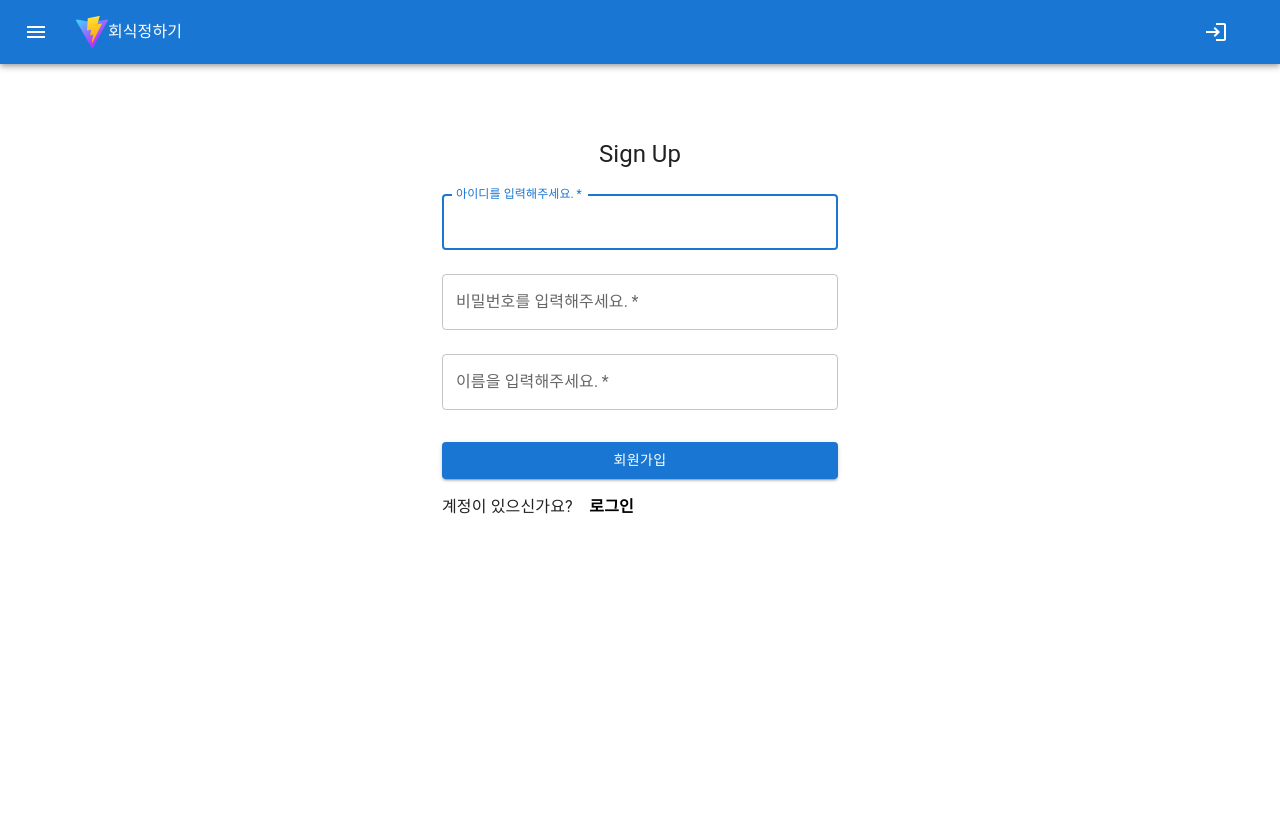
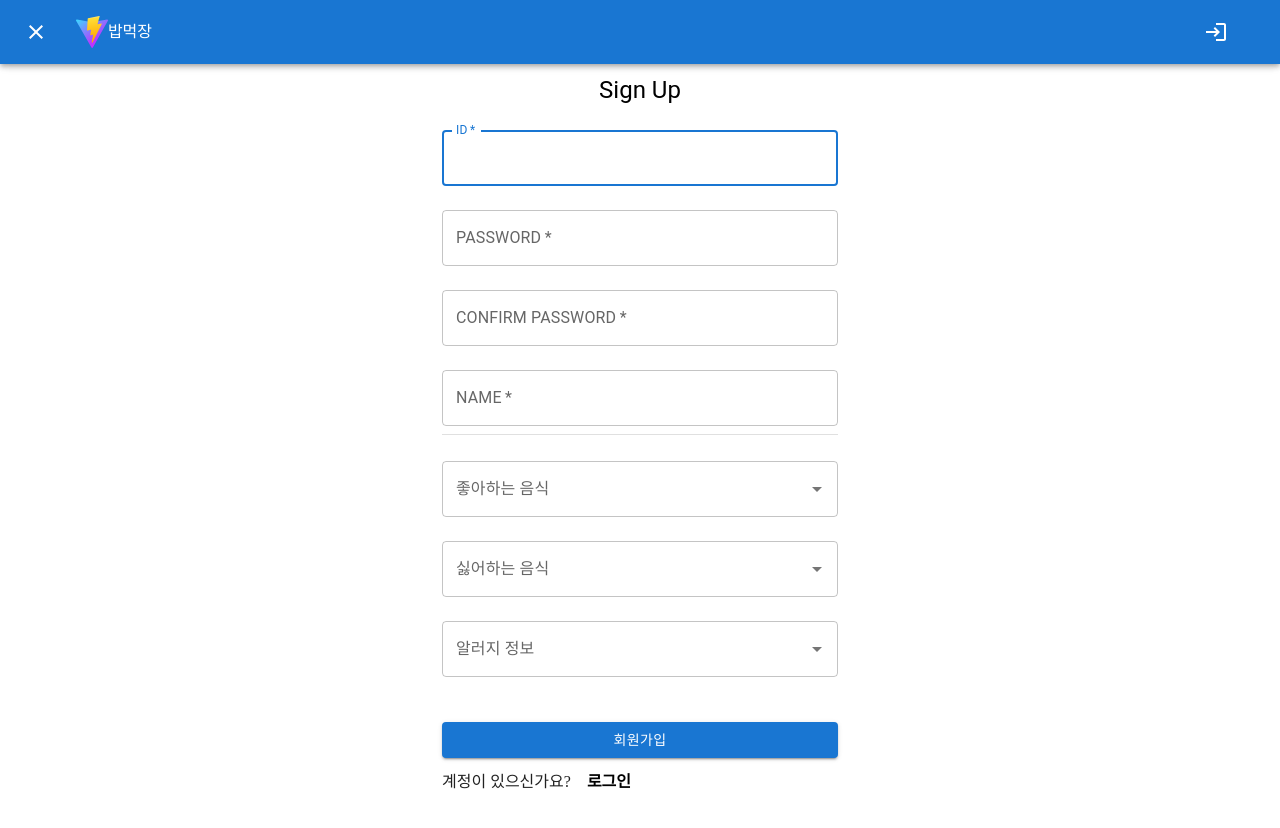
Before and after one commit to M-PetProject/dining-together, a React (Vite) app: page /sign-up in a window 1280 px wide. Shown: the top 828 px of the page. Before the commit the page ends 800 px from the top, so only its background shows below. Built offline with nearby package versions, Linux system fonts and the light colour scheme.

Commit message:
회원가입 화면, 취향정보

```diff
--- a/package.json
+++ b/package.json
@@ -11,6 +11,7 @@
   "dependencies": {
     "@emotion/react": "^11.10.6",
     "@emotion/styled": "^11.10.6",
+    "@hookform/resolvers": "^3.1.0",
     "@mui/icons-material": "^5.11.16",
     "@mui/material": "^5.12.0",
     "axios": "^1.3.5",
@@ -21,7 +22,8 @@
     "react-query": "^3.39.3",
     "react-router-dom": "^6.10.0",
     "recoil": "^0.7.7",
-    "simple-react-validator": "^1.6.2"
+    "simple-react-validator": "^1.6.2",
+    "yup": "^1.1.1"
   },
   "devDependencies": {
     "@babel/eslint-parser": "^7.21.3",
--- a/src/layout/Header.jsx
+++ b/src/layout/Header.jsx
@@ -1,27 +1,26 @@
-import React from 'react';
+import React, { useEffect, useState } from 'react';
 import styles from '/src/styles/module/Header.module.scss';
-import { Link, useNavigate } from 'react-router-dom';
+import { Link, useLocation, useNavigate } from 'react-router-dom';
 import viteLogo from '/vite.svg';
 import { useAuth } from '../util/hooks';
 import { AppBar, Box, Button, IconButton, Toolbar, Typography } from '@mui/material';
 import MenuIcon from '@mui/icons-material/Menu';
 import LoginIcon from '@mui/icons-material/Login';
 import LogoutIcon from '@mui/icons-material/Logout';
+import CloseIcon from '@mui/icons-material/Close';
 
-const Header = () => {
+export default function Header() {
   const svc = useService();
 
   return (
     <Box sx={{ flexGrow: 1 }}>
-      <AppBar position="static">
+      <AppBar position="fixed">
         <Toolbar>
-          <IconButton size="large" edge="start" color="inherit" aria-label="menu" sx={{ mr: 2 }}>
-            <MenuIcon />
-          </IconButton>
+          {svc.topIcon}
           <Typography variant="h7" component="div" sx={{ flexGrow: 1 }} onClick={svc._toMain}>
             <div style={{ display: 'flex', alignItems: 'center' }}>
               <img src={viteLogo} className="logo" alt="logo" />
-              회식정하기
+              밥먹장
             </div>
           </Typography>
           {svc.isLogin ? (
@@ -51,10 +50,13 @@ const Header = () => {
       </AppBar>
     </Box>
   );
-};
+}
 
 const useService = () => {
   const navi = useNavigate();
+  const location = useLocation();
+  const [topIcon, setTopIcon] = useState(null);
+
   const { isLogin, signOut } = useAuth();
 
   const _onSignout = () => {
@@ -68,12 +70,32 @@ const useService = () => {
 
   const _toMain = () => navi('/');
 
+  useEffect(() => {
+    switch (location.pathname) {
+      case '/sign-up':
+        setTopIcon(
+          <IconButton
+            size="large"
+            edge="start"
+            color="inherit"
+            aria-label="menu"
+            sx={{ mr: 2 }}
+            onClick={() => navi(-1)}
+          >
+            <CloseIcon />
+          </IconButton>
+        );
+        break;
+      default:
+        setTopIcon(null);
+    }
+  }, [location.pathname]);
+
   return {
     isLogin,
     _onSignout,
     _toSignIn,
     _toMain,
+    topIcon,
   };
 };
-
-export default Header;
--- a/src/pages/SignUpPage.jsx
+++ b/src/pages/SignUpPage.jsx
@@ -1,23 +1,27 @@
 import {
+  Autocomplete,
   Box,
   Button,
   Checkbox,
   Container,
   CssBaseline,
+  Divider,
   FormControlLabel,
   Grid,
+  Paper,
   TextField,
   Typography,
 } from '@mui/material';
-import React from 'react';
+import React, { useEffect, useState } from 'react';
 import { Link, useNavigate } from 'react-router-dom';
-import { useInputs } from '../util/hooks';
-import { useMutation } from 'react-query';
+import { useMutation, useQuery } from 'react-query';
 import { axiosModule } from '../api/axios';
-import { cm_util } from '../util/cm_util';
 import { handleError } from '../api/cm_callsvc';
 import { useForm } from 'react-hook-form';
-import { getHelperText } from '../util/validate';
+import { yupResolver } from '@hookform/resolvers/yup';
+import { signUpYup } from '../util/yup';
+import Gap from '../components/Gap';
+import { useInputs } from '../util/hooks';
 
 const SignUpPage = () => {
   const svc = useService();
@@ -26,70 +30,165 @@ const SignUpPage = () => {
     register,
     handleSubmit,
     formState: { errors },
-  } = useForm();
-  const onSignUp = (data) => {
-    console.log(data);
-    svc.signupMutation.mutate(data);
-  };
+  } = useForm({
+    resolver: yupResolver(signUpYup),
+  });
 
   return (
     <Container component="main" maxWidth="xs">
-      <CssBaseline />
       <Box
         sx={{
           paddingTop: 8,
+          paddingBottom: 20,
           display: 'flex',
           flexDirection: 'column',
           alignItems: 'center',
+          overflow: 'auto',
         }}
       >
         <Typography component="h1" variant="h5">
           Sign Up
         </Typography>
-        <Box component="form" onSubmit={handleSubmit(onSignUp)} noValidate sx={{ mt: 1 }}>
+        <Box
+          component="form"
+          onSubmit={handleSubmit(svc.onSignUp)}
+          onKeyDown={(e) => (e.key === 'Enter' ? e.preventDefault() : null)}
+          noValidate
+          sx={{ mt: 1 }}
+        >
           <TextField
             margin="normal"
             required
             fullWidth
-            label="아이디를 입력해주세요."
+            label="ID"
             type="text"
             autoFocus
+            {...register('memberId')}
             error={errors.memberId ? true : false}
-            {...register('memberId', { required: true })}
-            helperText={getHelperText(errors.memberId?.type)}
+            helperText={errors.memberId?.message}
           />
 
           <TextField
             margin="normal"
             required
             fullWidth
-            label="비밀번호를 입력해주세요."
+            label="PASSWORD"
             type="password"
+            {...register('memberPassword')}
             error={errors.memberPassword ? true : false}
-            {...register('memberPassword', { required: true })}
-            helperText={getHelperText(errors.memberPassword?.type)}
+            helperText={errors.memberPassword?.message}
           />
           <TextField
             margin="normal"
             required
             fullWidth
-            label="이름을 입력해주세요."
+            label="CONFIRM PASSWORD"
+            type="password"
+            {...register('confirmPassword')}
+            error={errors.confirmPassword ? true : false}
+            helperText={errors.confirmPassword?.message}
+          />
+          <TextField
+            margin="normal"
+            required
+            fullWidth
+            label="NAME"
             type="text"
+            {...register('memberName')}
             error={errors.memberName ? true : false}
-            {...register('memberName', { required: true })}
-            helperText={getHelperText(errors.memberName?.type)}
+            helperText={errors.memberName?.message}
           />
+          <Divider />
+          <Gap height={10} />
+          {/* 좋아하는 음식 combo box */}
+          <Autocomplete
+            multiple
+            getOptionLabel={(option) => option.foodNm}
+            options={svc.getLikeFoodDataQuery.data ?? []}
+            value={svc.memberEtcInfo.memberLikeFoodVos}
+            onChange={(e, newValue) => {
+              svc.setMemberEtcInfo({
+                ...svc.memberEtcInfo,
+                memberLikeFoodVos: newValue,
+              });
+            }}
+            renderInput={(params) => {
+              return (
+                <TextField
+                  {...params}
+                  placeholder="like food"
+                  margin="normal"
+                  label="좋아하는 음식"
+                  name="likeFood"
+                  onKeyDown={svc.onInputKeyword}
+                />
+              );
+            }}
+          />
+          {/* 싫어하는 음식 combo box */}
+          <Autocomplete
+            multiple
+            getOptionLabel={(option) => option.foodNm}
+            options={svc.getHateFoodDataQuery.data ?? []}
+            value={svc.memberEtcInfo.memberHateFoodVos}
+            onChange={(e, newValue) => {
+              svc.setMemberEtcInfo({
+                ...svc.memberEtcInfo,
+                memberHateFoodVos: newValue,
+              });
+            }}
+            renderInput={(params) => {
+              return (
+                <TextField
+                  {...params}
+                  placeholder="hate food"
+                  margin="normal"
+                  label="싫어하는 음식"
+                  name="hateFood"
+                  onKeyDown={svc.onInputKeyword}
+                />
+              );
+            }}
+          />
+          {/* 알러지 정보 combo box */}
+          <Autocomplete
+            multiple
+            getOptionLabel={(option) => option.allergyNm}
+            options={svc.getAllergyDataQuery.data ?? []}
+            value={svc.memberEtcInfo.memberAllergyVos}
+            onChange={(e, newValue) => {
+              svc.setMemberEtcInfo({
+                ...svc.memberEtcInfo,
+                memberAllergyVos: newValue,
+              });
+            }}
+            renderInput={(params) => {
+              return (
+                <TextField
+                  {...params}
+                  placeholder="allergy"
+                  margin="normal"
+                  label="알러지 정보"
+                  name="allergy"
+                  onKeyDown={svc.onInputKeyword}
+                />
+              );
+            }}
+          />
+
+          <Paper sx={{ position: 'fixed', bottom: 10, left: 0, right: 0 }} elevation={0}>
+            <Container maxWidth="xs">
               <Button type="submit" fullWidth variant="contained" sx={{ mt: 3, mb: 2 }}>
                 회원가입
               </Button>
-          <Grid container>
-            <Grid item>
+              <p>
                 계정이 있으신가요?&emsp;
                 <Link to="/sign-in" variant="body2">
                   로그인
                 </Link>
-            </Grid>
-          </Grid>
+              </p>
+            </Container>
+          </Paper>
         </Box>
       </Box>
     </Container>
@@ -98,6 +197,68 @@ const SignUpPage = () => {
 
 const useService = () => {
   const navi = useNavigate();
+
+  // combo box에 입력된 키워드
+  let formKeyword = {
+    likeFood: '',
+    hateFood: '',
+    allergy: '',
+  };
+  const [memberEtcInfo, setMemberEtcInfo] = useState({
+    memberAllergyVos: [],
+    memberHateFoodVos: [],
+    memberLikeFoodVos: [],
+  });
+
+  const onInputKeyword = (e) => {
+    if (e.key != 'Enter' || e.target.value == '') return;
+
+    let { name, value } = e.target;
+    formKeyword = { ...formKeyword, [name]: value };
+
+    console.log(formKeyword, name);
+
+    switch (name) {
+      case 'likeFood':
+        getLikeFoodDataQuery.refetch();
+        break;
+      case 'hateFood':
+        getHateFoodDataQuery.refetch();
+        break;
+      case 'allergy':
+        getAllergyDataQuery.refetch();
+        break;
+    }
+  };
+
+  const queryOption = {
+    enabled: false,
+    refetchOnWindowFocus: false,
+  };
+  const getLikeFoodDataQuery = useQuery(
+    ['likeFood', formKeyword.likeFood],
+    async () => {
+      let res = await axiosModule.get(`/comm/food/${formKeyword.likeFood}`);
+      return res.data;
+    },
+    queryOption
+  );
+  const getHateFoodDataQuery = useQuery(
+    ['hateFood', formKeyword.hateFood],
+    async () => {
+      let res = await axiosModule.get(`/comm/food/${formKeyword.hateFood}`);
+      return res.data;
+    },
+    queryOption
+  );
+  const getAllergyDataQuery = useQuery(
+    ['allergy', formKeyword.allergy],
+    async () => {
+      let res = await axiosModule.get(`/comm/allergy/${formKeyword.allergy}`);
+      return res.data;
+    },
+    queryOption
+  );
 
   const signupMutation = useMutation((form) => {
     return axiosModule
@@ -111,7 +272,22 @@ const useService = () => {
       .catch(handleError);
   });
 
-  return { signupMutation };
+  const onSignUp = (data) => {
+    console.log(data);
+    console.log('memberEtcInfo', memberEtcInfo);
+    signupMutation.mutate({ ...data, ...memberEtcInfo });
+  };
+
+  return {
+    signupMutation,
+    onSignUp,
+    onInputKeyword,
+    getLikeFoodDataQuery,
+    getHateFoodDataQuery,
+    getAllergyDataQuery,
+    memberEtcInfo,
+    setMemberEtcInfo,
+  };
 };
 
 export default SignUpPage;
--- a/src/pages/team/SelectTeamPage.jsx
+++ b/src/pages/team/SelectTeamPage.jsx
@@ -48,7 +48,6 @@ const SelectTeamPage = () => {
   });
   return (
     <Container component="main" maxWidth="xs">
-      <CssBaseline />
       <Box
         sx={{
           paddingTop: 8,
--- /dev/null
+++ b/src/util/yup.js
@@ -0,0 +1,11 @@
+import * as yup from 'yup';
+
+export const signUpYup = yup.object({
+  memberId: yup.string().required('아이디를 입력해주세요.'),
+  memberPassword: yup.string().required('비밀번호를 입력해주세요.'),
+  confirmPassword: yup
+    .string()
+    .required('비밀번호를 입력해주세요.')
+    .oneOf([yup.ref('memberPassword')], '비밀번호가 일치하지 않습니다.'),
+  memberName: yup.string().required('이름을 입력해주세요.'),
+});
```
Also changed, not shown: src/components/Gap.jsx (+6 -6 lines), 1 other file (tests, documents, lock files or other folders). Lines whose indentation alone changed are shown as unchanged.
